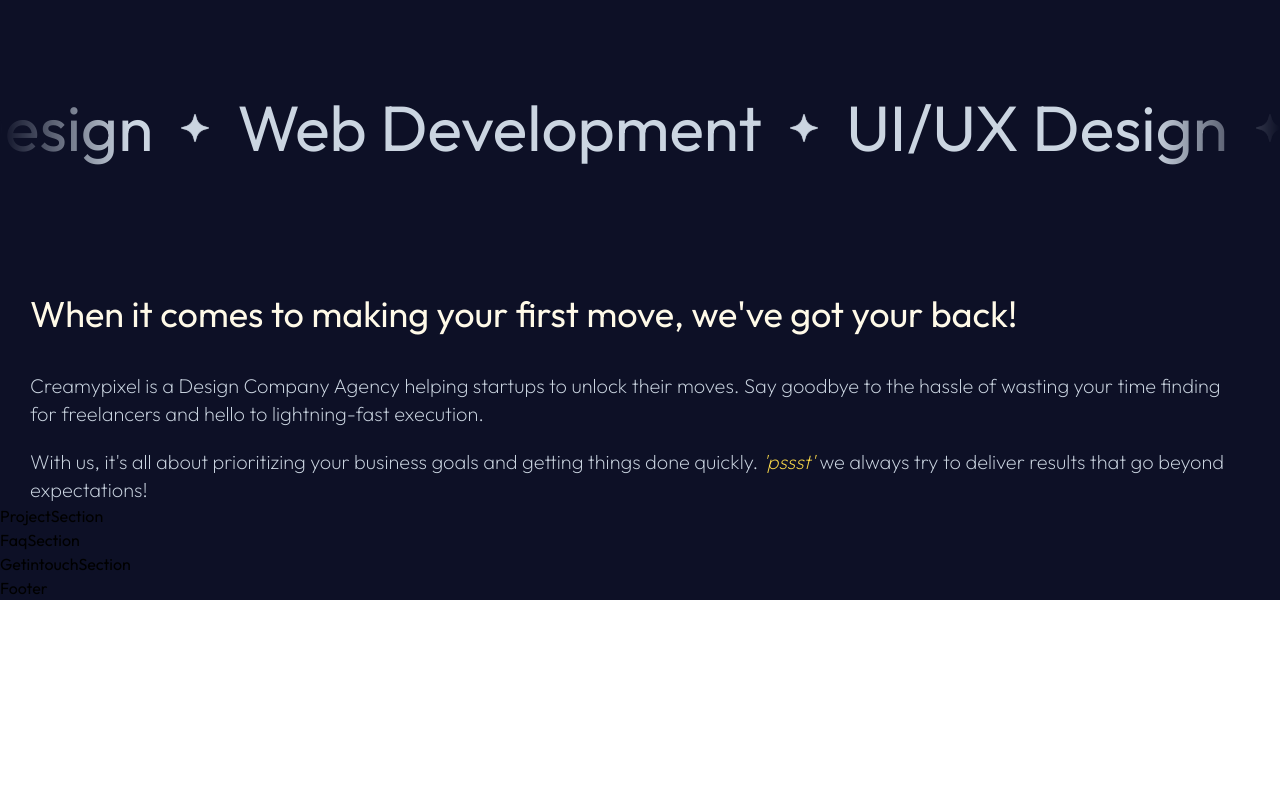
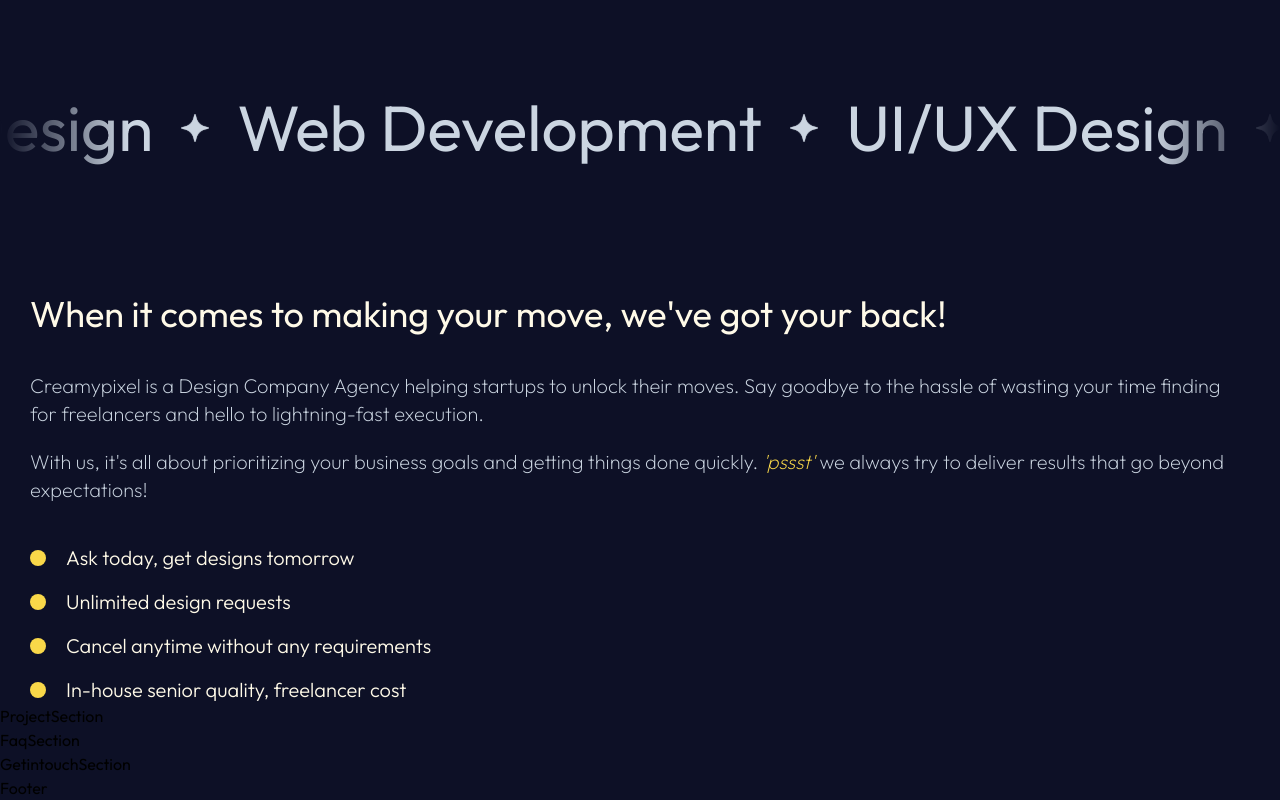
Before and after one commit to alif-firdaus/creamypixel, a React (Create React App) app: page / in a window 1280 px wide. Shown: the part 449-1249 px from the top of the page. Before the commit the page ends 1049 px from the top, so only its background shows below. Built offline with nearby package versions, Linux system fonts and the light colour scheme.

Commit message:
AboutSection : updated

```diff
--- a/src/components/AboutSection.jsx
+++ b/src/components/AboutSection.jsx
@@ -8,7 +8,7 @@
 const AboutSection = () => {
 	return (
 		<div className="mt-32">
-			{/* Marquee Col 1 */}
+			{/* Marquee */}
 			<Marquee
 				className="flex items-center flex-shrink-0 h-20 whitespace-nowrap"
 				style={{
@@ -83,10 +83,10 @@
 				<img src={sparkle} alt="divider" className="w-7 h-7 mx-7" />
 			</Marquee>
 
+			{/* Description */}
 			<div className="mt-32 px-sectionpxsm">
 				<p className="text-4xl leading-none text-sand">
-					When it comes to making your first move, we've got your
-					back!
+					When it comes to making your move, we've got your back!
 				</p>
 				<p className="mt-10 text-xl font-extralight text-slate-300">
 					Creamypixel is a Design Company Agency helping startups to
@@ -101,6 +101,49 @@
 					always try to deliver results that go beyond expectations!
 				</p>
 			</div>
+
+			{/* Unique Selling-points */}
+			<div className="flex flex-col gap-4 mt-10 px-sectionpxsm">
+				{/* First USP */}
+				<div className="flex items-center justify-start gap-5">
+					<div className="flex self-start pt-[6px]">
+						<div className="w-4 h-4 rounded-full bg-primary"></div>
+					</div>
+					<p className="text-xl font-light text-sand">
+						Ask today, get designs tomorrow
+					</p>
+				</div>
+
+				{/* Second USP */}
+				<div className="flex items-center justify-start gap-5">
+					<div className="flex self-start pt-[6px]">
+						<div className="w-4 h-4 rounded-full bg-primary"></div>
+					</div>
+					<p className="text-xl font-light text-sand">
+						Unlimited design requests
+					</p>
+				</div>
+
+				{/* Third USP */}
+				<div className="flex items-center justify-start gap-5">
+					<div className="flex self-start pt-[6px]">
+						<div className="w-4 h-4 rounded-full bg-primary"></div>
+					</div>
+					<p className="text-xl font-light text-sand">
+						Cancel anytime without any requirements
+					</p>
+				</div>
+
+				{/* Fourth USP */}
+				<div className="flex items-center justify-start gap-5">
+					<div className="flex self-start pt-[6px]">
+						<div className="w-4 h-4 rounded-full bg-primary"></div>
+					</div>
+					<p className="text-xl font-light text-sand">
+						In-house senior quality, freelancer cost
+					</p>
+				</div>
+			</div>
 		</div>
 	);
 };
```
